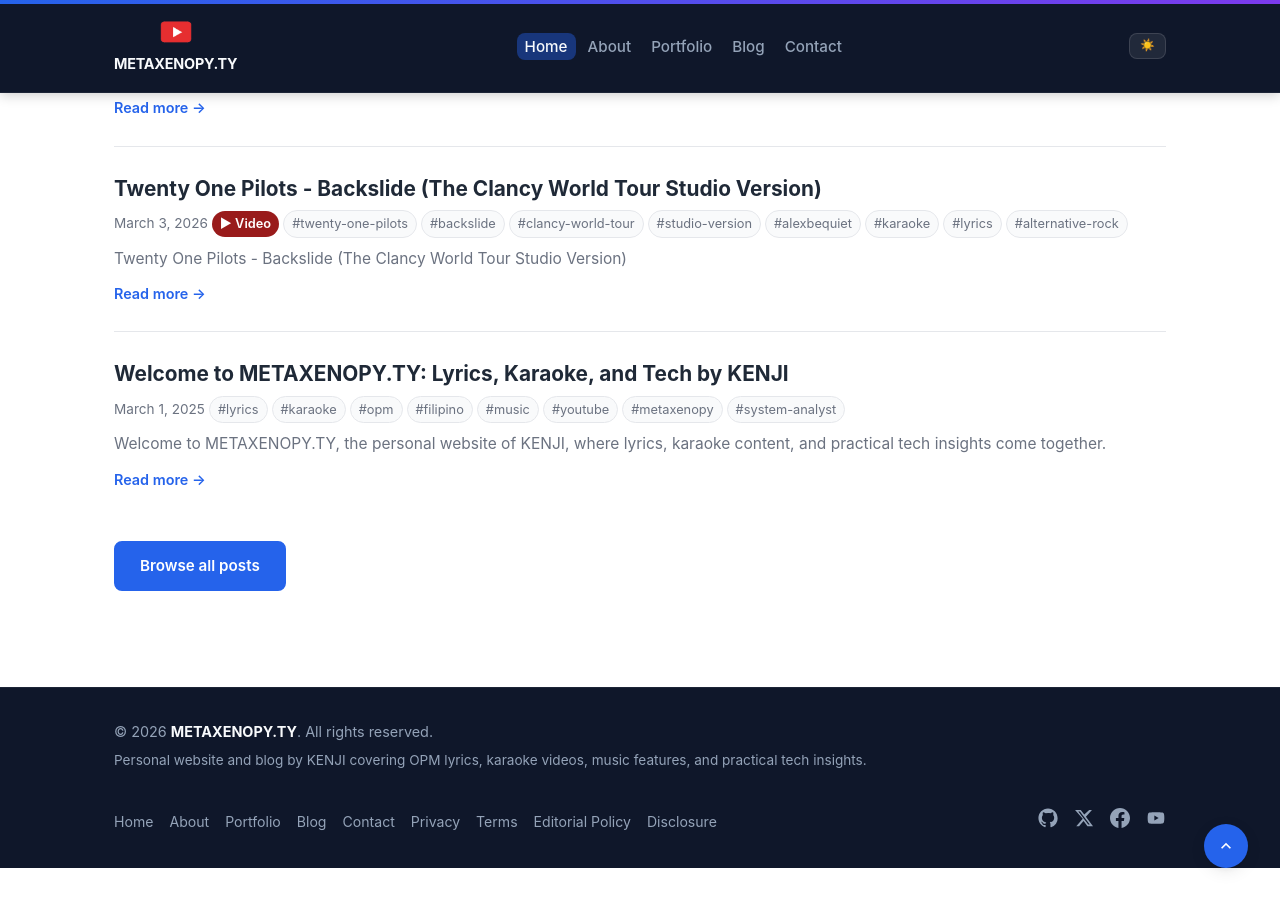
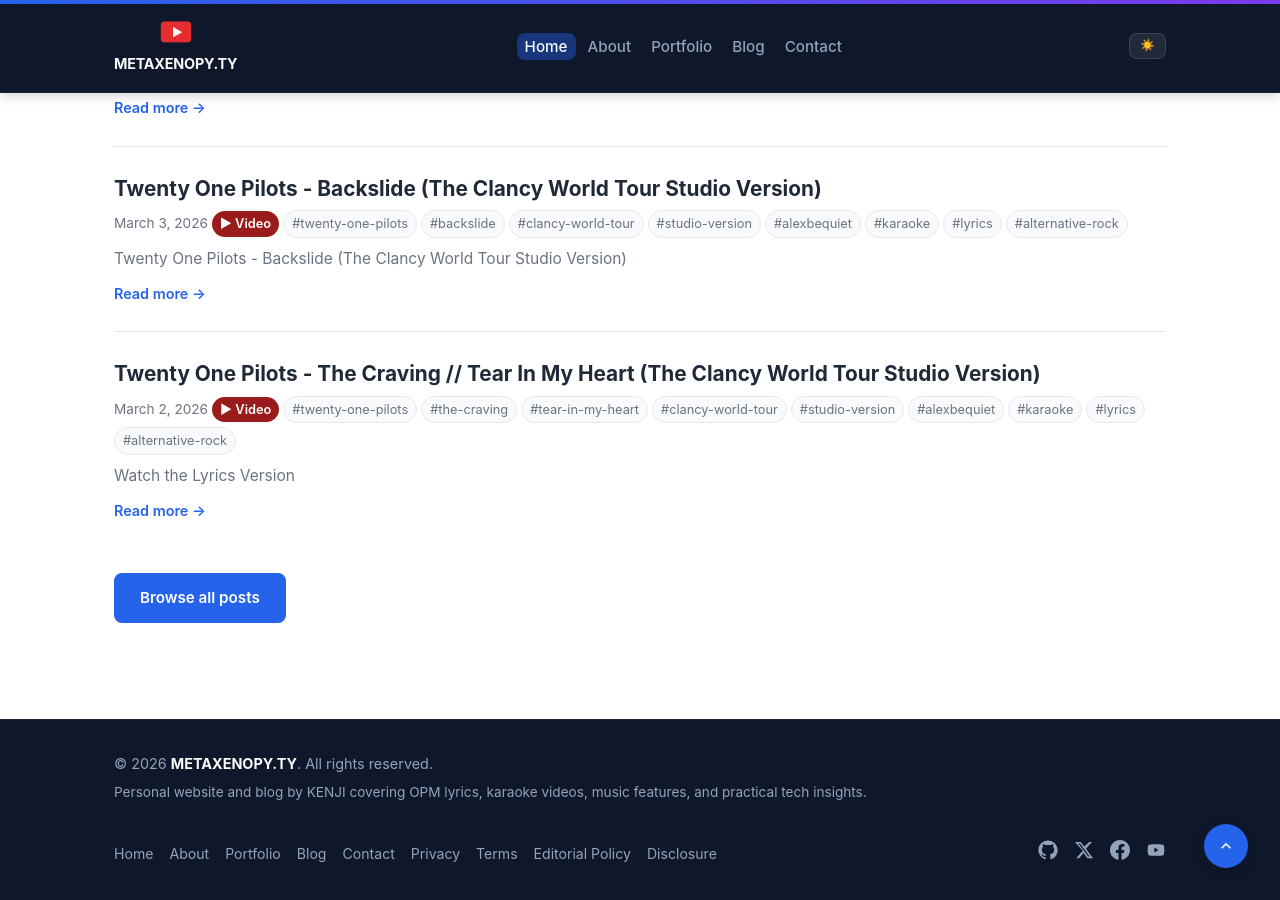
Before and after one commit to darzmackz/darzmackz.github.io, a Jekyll site: the page built from index.html, in a window 1280 px wide and 900 px high, scrolled down 3407 px. Built offline with Jekyll 4.4.1, drawn with Linux system fonts in a browser that asks for light colours; before the commit the page ends 4275 px from its top, so only the background shows below that; some of the changed lines change nothing that is shown.

Commit message:
Update: Twenty One Pilots - The Craving // Tear In My Heart (The Clancy World Tour Studio Version)

```diff
--- a/_posts/2026-03-02-twenty-one-pilots-the-craving-tear-in-my-heart-the-clancy-world-tour-studio-version.md
+++ b/_posts/2026-03-02-twenty-one-pilots-the-craving-tear-in-my-heart-the-clancy-world-tour-studio-version.md
@@ -7,15 +7,15 @@
 youtube_id: "3grP38qfRc8"
 description: "Explore “The Craving // Tear In My Heart” from The Clancy World Tour Studio Version with both lyrics and karaoke videos—perfect for fans who want to follow the words or sing along to this unique studio-style performance."
 seo_title: "Twenty One Pilots - The Craving // Tear In My Heart (The Clancy World Tour Studio Version) | METAXENOPY.TY"
-status: "draft"
-published: false
+status: "published"
+published: true
 ---
 
 ## Watch the Lyrics Version
 
 If you want to dive deeper into the meaning behind each line, the lyrics version is the best place to start. It lets you follow the words as they unfold, making it easier to connect with the emotional shifts between *The Craving* and *Tear In My Heart*.
 
-
+---
 
 # Twenty One Pilots - The Craving // Tear In My Heart (The Clancy World Tour Studio Version)
 
@@ -42,3 +42,13 @@
 ## Final Thoughts
 
 *The Craving // Tear In My Heart* in this studio-style format offers more than just a remix—it provides a new perspective. Whether you're here to read along or sing it out loud, this version gives you a different way to experience the music you already love.
+
+---
+
+## Follow METAXENOPY on YouTube
+
+I also publish lyrics and karaoke content on the **METAXENOPY** YouTube channel.
+
+[Subscribe to METAXENOPY on YouTube](https://www.youtube.com/@metaxenopy?sub_confirmation=1)
+
+If you have a song request or topic idea, visit the [contact page]({{ '/contact/' | relative_url }}).
```
